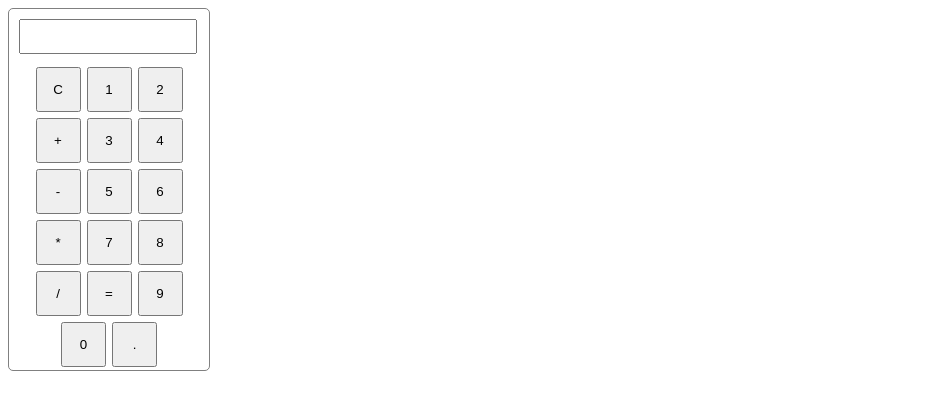
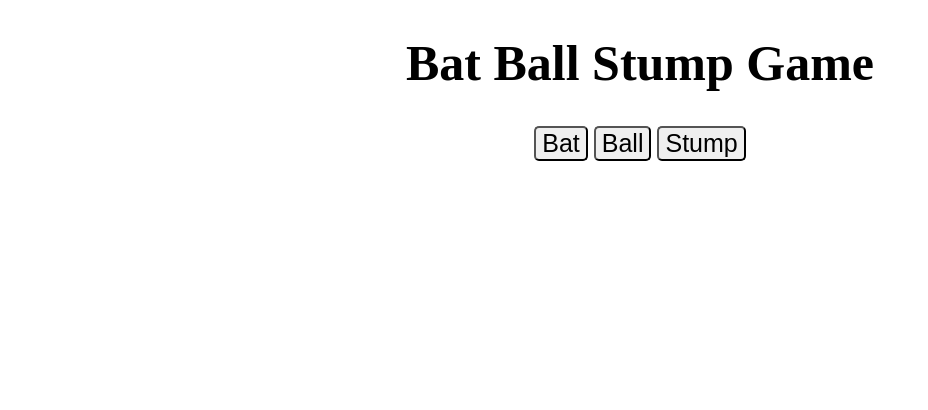
Before and after one commit to infoajaykushwah/Calculator, a plain HTML site: page index.html in a window 1280 px wide. Shown: the whole page, without its empty margins (0-928 px from the left). Drawn offline with Linux system fonts and the light colour scheme.

Commit message:
done
done

```diff
--- a/index.html
+++ b/index.html
@@ -3,58 +3,83 @@
 <head>
     <link rel="stylesheet" href="style.css">
     <title>Calculator</title>
+
 </head>
 <body>
-    <div id="calculator">
-        <input type="text" id="display" readonly>
+    <h1>Bat Ball Stump Game</h1>
 
-        <div class="buttons-container">
-            <button class="button" onclick="currentDisplay='';
-            document.querySelector('#display').value=currentDisplay;">C</button>
-            <button class="button" onclick="currentDisplay=currentDisplay+'1';
-            document.querySelector('#display').value=currentDisplay;">1</button>
-            <button class="button" onclick="currentDisplay=currentDisplay+'2';
-            document.querySelector('#display').value=currentDisplay;">2</button>
+    <button onclick="
+    let randomNumber=Math.random()*3;
+    let computerChoice;
+    let result;
 
-            <button class="button" onclick="currentDisplay=currentDisplay+'+';
-            document.querySelector('#display').value=currentDisplay;">+</button>
-            <button class="button" onclick="currentDisplay=currentDisplay+'3';
-            document.querySelector('#display').value=currentDisplay;">3</button>
-            <button class="button" onclick="currentDisplay=currentDisplay+'4';
-            document.querySelector('#display').value=currentDisplay;">4</button>
+    if(randomNumber>0 && randomNumber<=1){
+        computerChoice='Bat';
+    }else if(randomNumber>1 && randomNumber<=2){
+        computerChoice='Ball';
+    }else{
+        computerChoice='Stump';
+    }
 
-            <button class="button" onclick="currentDisplay=currentDisplay+'-';
-            document.querySelector('#display').value=currentDisplay;">-</button>
-            <button class="button" onclick="currentDisplay=currentDisplay+'5';
-            document.querySelector('#display').value=currentDisplay;">5</button>
-            <button class="button" onclick="currentDisplay=currentDisplay+'6';
-            document.querySelector('#display').value=currentDisplay;">6</button>
+    if(computerChoice==='Bat'){
+        result=`It's a tie.`;
+    }else if(computerChoice==='Ball'){
+        result='User won.';
+    }else if(computerChoice==='Stump'){
+        result='Computer won the match.';
+    }
 
-            <button class="button" onclick="currentDisplay=currentDisplay+'*';
-            document.querySelector('#display').value=currentDisplay;">*</button>
-            <button class="button" onclick="currentDisplay=currentDisplay+'7';
-            document.querySelector('#display').value=currentDisplay;">7</button>
-            <button class="button" onclick="currentDisplay=currentDisplay+'8';
-            document.querySelector('#display').value=currentDisplay;">8</button>
+    alert(`You have chosen Bat, Computer choice is ${computerChoice} and ${result}`);
 
-            <button class="button" onclick="currentDisplay=currentDisplay+'/';
-            document.querySelector('#display').value=currentDisplay;">/</button>
-            <button class="button" onclick="
-            currentDisplay=eval(currentDisplay);
-            document.querySelector('#display').value=currentDisplay;">=</button>
-            <button class="button" onclick="currentDisplay=currentDisplay+'9';
-            document.querySelector('#display').value=currentDisplay;">9</button>
+    ">Bat</button>
 
-            <button class="button" onclick="currentDisplay=currentDisplay+'0';
-            document.querySelector('#display').value=currentDisplay;">0</button>
-            <button class="button" onclick="currentDisplay=currentDisplay+'.';
-            document.querySelector('#display').value=currentDisplay;">.</button>
-        </div>
-    </div>
+    <button onclick="
+    let randomNumber=Math.random()*3;
+    let computerChoice;
+    let result;
 
-    <script>
-        let currentDisplay='';
-        document.querySelector('#display').value=currentDisplay;
-    </script>
+    if(randomNumber>0 && randomNumber<=1){
+        computerChoice='Bat';
+    }else if(randomNumber>1 && randomNumber<=2){
+        computerChoice='Ball';
+    }else{
+        computerChoice='Stump';
+    }
+
+    if(computerChoice==='Bat'){
+        result='Computer won.';
+    }else if(computerChoice==='Ball'){
+        result=`It's a tie.`;
+    }else if(computerChoice==='Stump'){
+        result='User won.';
+    }
+
+    alert(`You have chosen Ball, Computer choice is ${computerChoice} and ${result}`);
+
+    ">Ball</button>
+
+    <button onclick="
+    randomNumber=Math.random()*3;
+    let computerChoice;
+    let result;
+    if(randomNumber>0 && randomNumber<=1){
+        computerChoice='Bat';
+    }else if(randomNumber>1 && randomNumber<=2){
+        computerChoice='Ball';
+    }else{
+        computerChoice='Stump';
+    }
+
+    if(computerChoice==='Bat'){
+        result='User won.';
+    }else if(computerChoice==='Ball'){
+        result='Computer won.';
+    }else if(computerChoice==='Stump'){
+        result=`Its a tie.`;
+    }
+
+    alert(`You have chosen Stump, Computer choice is ${computerChoice} and ${result}`);
+
+    ">Stump</button>
 </body>
 </html>
--- a/style.css
+++ b/style.css
@@ -1,24 +1,14 @@
-#calculator {
-    border: 1px solid grey;
-    width: 200px;
-    border-radius: 5px;
+*{
+    text-align: center;
+
 }
 
-#display {
-    margin: 10px;
-    width: 85%;
-    font-size: 25px;
-    direction: rtl;
+h1{
+    font-size: 50px;
 }
 
-.buttons-container {
-    display: flex;
-    justify-content: center;
-    flex-wrap: wrap;
+button {
+    font-size: 25px;
+    border-radius: 5px;
+    margin: 1px;
 }
-
-.button {
-    margin: 3px;
-    height: 45px;
-    width: 45px;
-}
```
Also changed, not shown: Project Bat Ball Stump Game.jpg (added), Project one Calculator.jpg (deleted), 2 other files.
